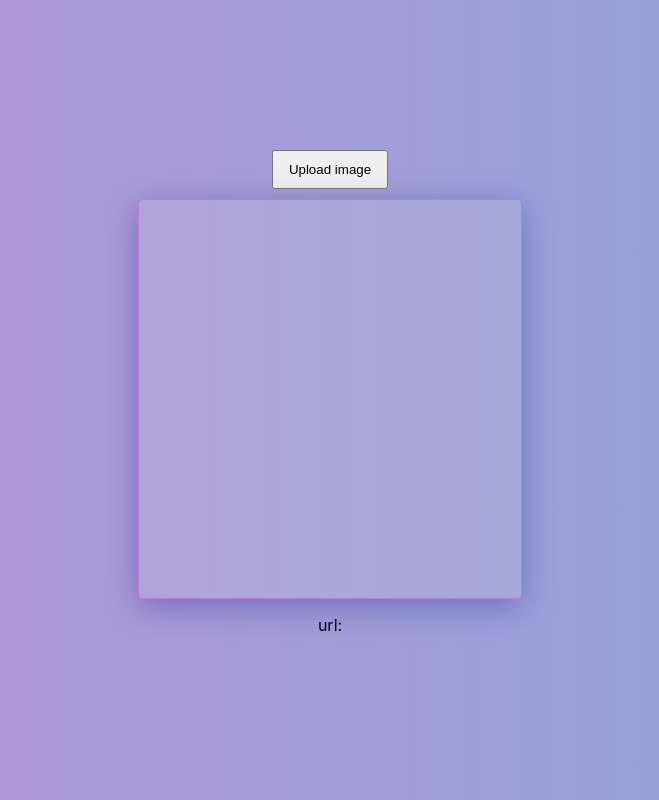
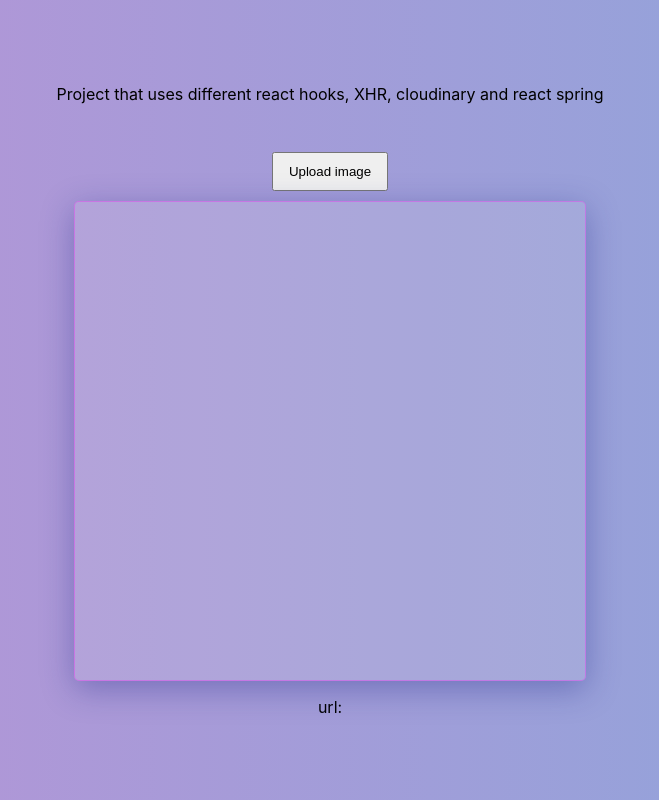
Before and after one commit to thelimpbacon/image-uploader, a Next.js app: page / in a window 1280 px wide. Shown: the whole page, without its empty margins (310-969 px from the left). Built offline with nearby package versions, Linux system fonts and the light colour scheme; no server answers.

Commit message:
add description

```diff
--- a/components/Home/Home.module.css
+++ b/components/Home/Home.module.css
@@ -7,14 +7,19 @@
   height: 100vh;
 }
 
+.description{
+  margin-bottom: 2em;
+  padding: 1em;
+}
+
 .imageContainer {
   position: relative;
   display: flex;
   justify-content: center;
   align-items: center;
-  min-width: 300px;
-  width: 30%;
-  height: 50%;
+  min-width: 400px;
+  width: 40%;
+  height: 60%;
   background-color: rgba(300, 300, 237, 0.1);
   border: 1px solid rgba(226, 64, 237, 0.45);
   border-radius: 5px;
--- a/components/Home/Home.tsx
+++ b/components/Home/Home.tsx
@@ -30,6 +30,11 @@ const Home = () => {
 
   return (
     <div className={s.root}>
+      <div className={s.description}>
+        Project that uses different react hooks, XHR, cloudinary and react
+        spring{" "}
+      </div>
+
       <input
         ref={imageInputRef}
         type="file"
```
